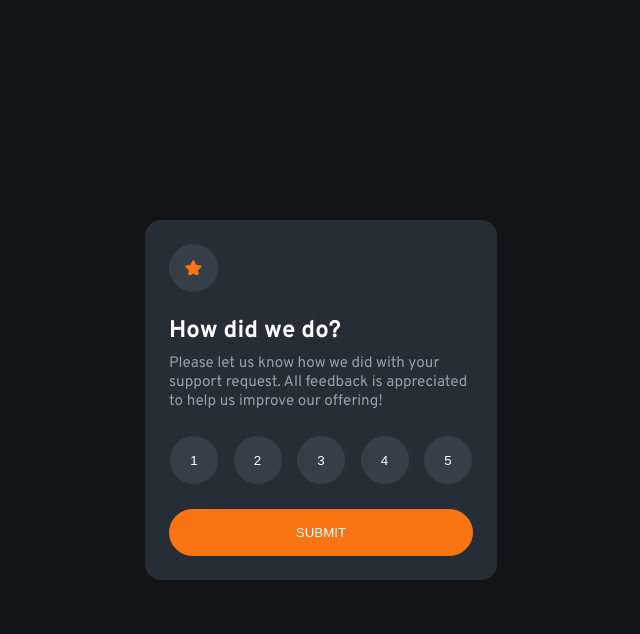
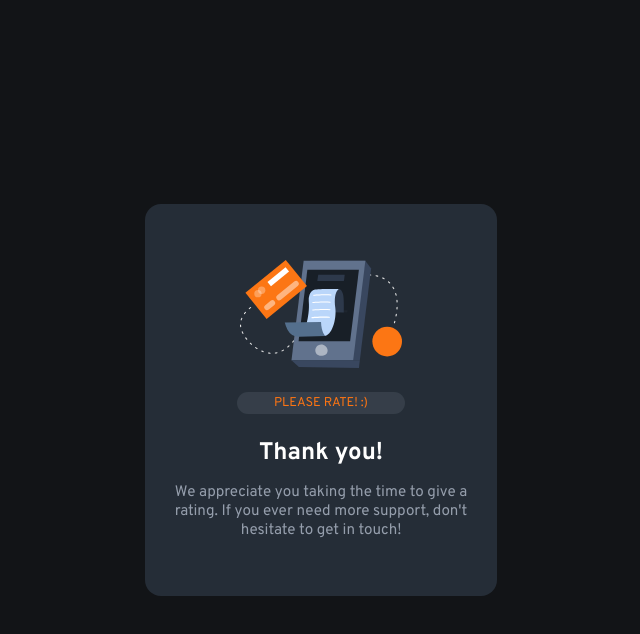
Before and after one commit to pbitonga17/interactive-rating-component, a plain HTML site: page index.html in a window 1280 px wide. Both pictures are taken after a click on the button "SUBMIT". Shown: the whole page, without its empty margins (319-959 px from the left). Drawn offline with Linux system fonts and the light colour scheme.

Commit message:
added js

```diff
--- a/css/styles.css
+++ b/css/styles.css
@@ -28,13 +28,14 @@ body {
     margin: 0 auto;
     padding: 1.5rem;
     border-radius: 1rem;
+
 }
-.main__first-container {
+.container1 {
     display: grid;
     gap: 1.5rem;
+}
 
-}
-.main__first-container img {
+.container1 img {
     background-color: hsla(217, 12%, 63%, 0.15);
     border-radius: 50%;
     padding: 1rem;
@@ -74,6 +75,9 @@ body {
     background-color: hsl(25, 97%, 53%);
     transform: scale(1);
 }
+.btn:focus {
+    background-color: hsl(25, 97%, 53%);
+}
 .submit {
     border-radius: 25px;
     width: 100%;
@@ -98,11 +102,18 @@ body {
 
 /* ------------ HIDDEN CONTAINER ------------  */
 
-.main__hidden-container {
+
+.container2 {
     display: grid;
-    gap: 1.5rem;
     place-items: center;
+    gap: 2rem;
+    padding: 2rem 0;
     display: none;
+}
+.container2 img {
+    display: block;
+    margin-left: auto;
+    margin-right: auto;
 }
 .selected {
     background-color: hsla(217, 12%, 63%, 0.15);
@@ -111,6 +122,9 @@ body {
     border-radius: 25px;
 
     font-size: 0.8rem;
+    text-align: center;
+    width: 55%;
+    margin: 1.5rem auto;
 }
 .hidden-text {
     text-align: center;
--- a/index.html
+++ b/index.html
@@ -11,7 +11,7 @@
 <body>
     <main class="main">
         <!-- first display -->
-        <section class="main__first-container">
+        <section class="container1 hidden1">
             <img src="./images/icon-star.svg" alt="star icon">
 
             <div class="text">
@@ -20,11 +20,11 @@
             </div>
 
             <div class="button">
-                <button class="btn">1</button>
-                <button class="btn">2</button>
-                <button class="btn">3</button>
-                <button class="btn">4</button>
-                <button class="btn">5</button>
+                <button class="btn btn1">1</button>
+                <button class="btn btn2">2</button>
+                <button class="btn btn3">3</button>
+                <button class="btn btn4">4</button>
+                <button class="btn btn5">5</button>
             </div>
 
             <button class="submit">SUBMIT</button>
@@ -32,10 +32,10 @@
 
 
         <!-- HIDDEN display -->
-        <section class="main__hidden-container hidden">
+        <section class="container2 hidden">
             <img src="./images/illustration-thank-you.svg" alt="Thank you logo">
 
-            <span class="selected">You selected 4 out of 5</span>
+            <div class="selected"></div>
 
             <div class="hidden-text">
                 <h2>Thank you!</h2>
--- a/javascript/index.js
+++ b/javascript/index.js
@@ -1 +1,30 @@
 'use strict';
+
+const selectBtn = document.querySelectorAll('.btn');
+const submitBtn = document.querySelector('.submit');
+const thankuBox = document.querySelector('.container2');
+const ratingBox = document.querySelector('.container1');
+const selectedRating = document.querySelector('.selected');
+
+let rating = 0;
+
+//Rating Box
+selectBtn.forEach(selectBtn => {
+    selectBtn.addEventListener('click', () => {
+        console.log(selectBtn.textContent);
+        rating = selectBtn.textContent;
+    })
+})
+
+
+//Thank you box
+submitBtn.addEventListener('click', () => {
+    ratingBox.style.display = 'none';
+    thankuBox.style.display = 'block';
+
+    if (rating !== 0) {
+        selectedRating.textContent = `You selected ${rating} out of 5`;
+    } else {
+        selectedRating.textContent = `PLEASE RATE! :)`;
+    }
+})
```
